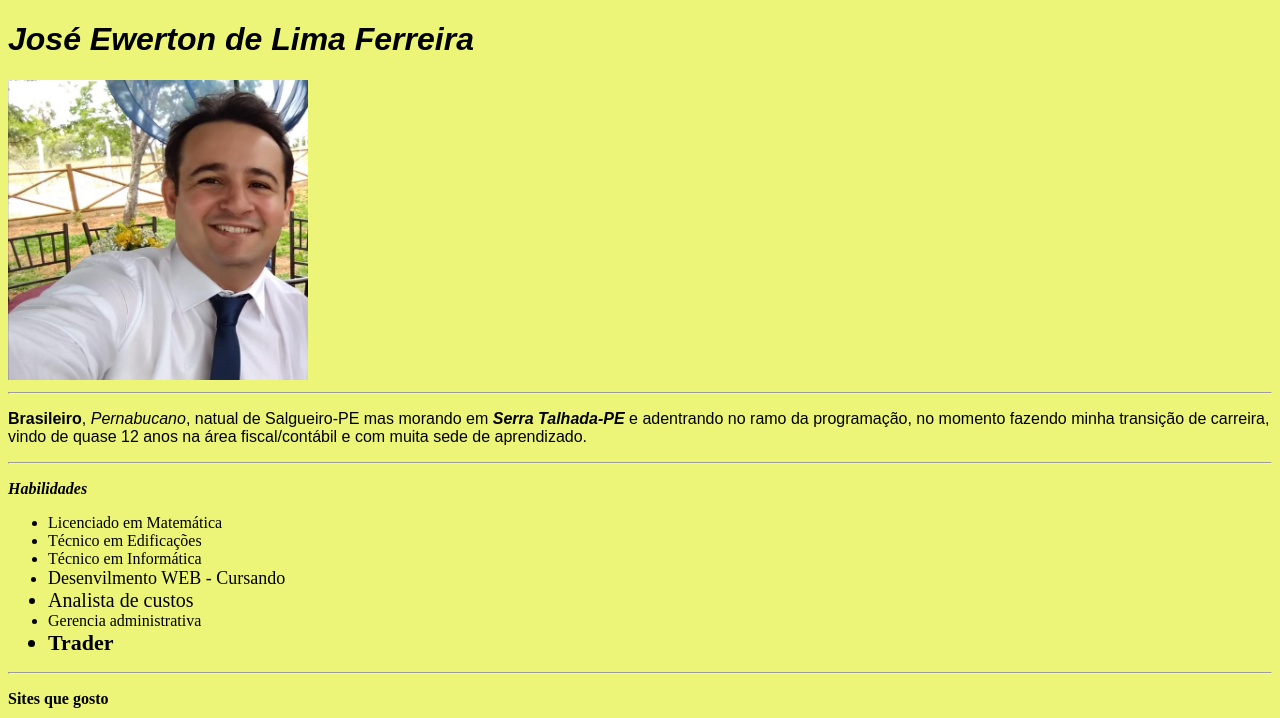
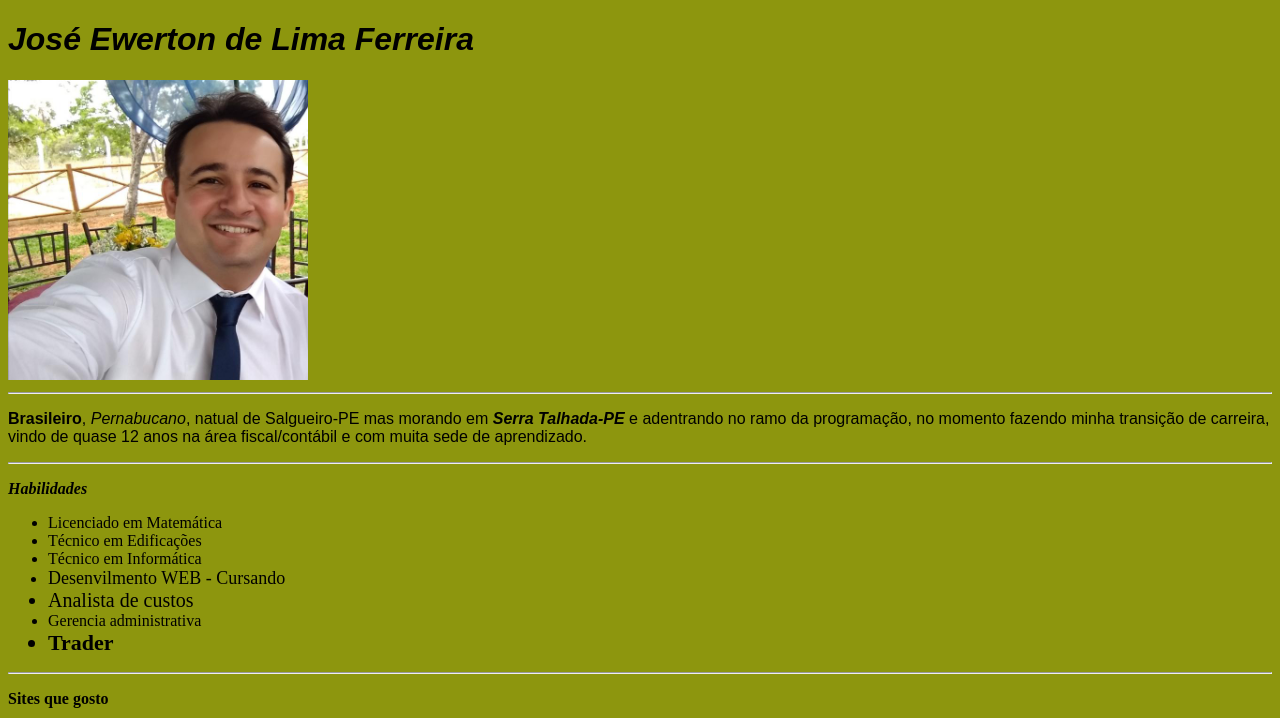
Before and after one commit to ewerton-ferreira/ewerton-ferreira.github.io, a plain HTML site: page index.html in a window 1280 px wide. Shown: the top 718 px of the page. Drawn offline with Linux system fonts and the light colour scheme.

Commit message:
Alterando a cor do background

```diff
--- a/index.html
+++ b/index.html
@@ -8,7 +8,7 @@
 
     <style>
         body{
-            background-color: rgb(236, 245, 119);
+            background-color: rgb(141, 150, 14);
         }
         h1{
             font-style: italic;
```
